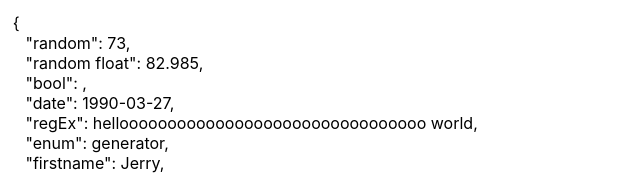
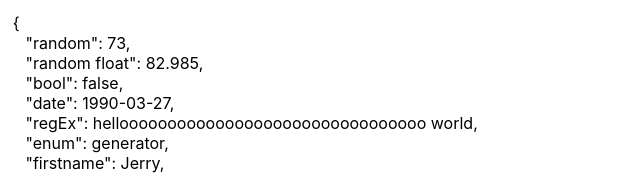
Before and after one commit to MZO9400/JSONPath, a React (Create React App) app: page / in a window 1280 px wide. Shown: the top 175 px of the page, without its empty margins (0-640 px from the left). Built offline with nearby package versions, Linux system fonts and the light colour scheme.

Commit message:
Fix booleans: convert leaves to strings

```diff
--- a/src/components/JSONcomponent.js
+++ b/src/components/JSONcomponent.js
@@ -15,7 +15,7 @@ const JSONcomponent = props => {
                         </div>
                         : json_verify(props.JSON[it])
                         ? <ul key={key}><span>"{it}"</span>: <JSONcomponent JSON={props.JSON[it]} /><span>{","}</span></ul>
-                        : <li key={key}><span>"{it}"</span>: {props.JSON[it]}<span>{","}</span></li>
+                        : <li key={key}><span>"{it}"</span>: {props.JSON[it].toString()}<span>{","}</span></li>
                     ))}
             </div>
             <span>{"},"}</span>
```
